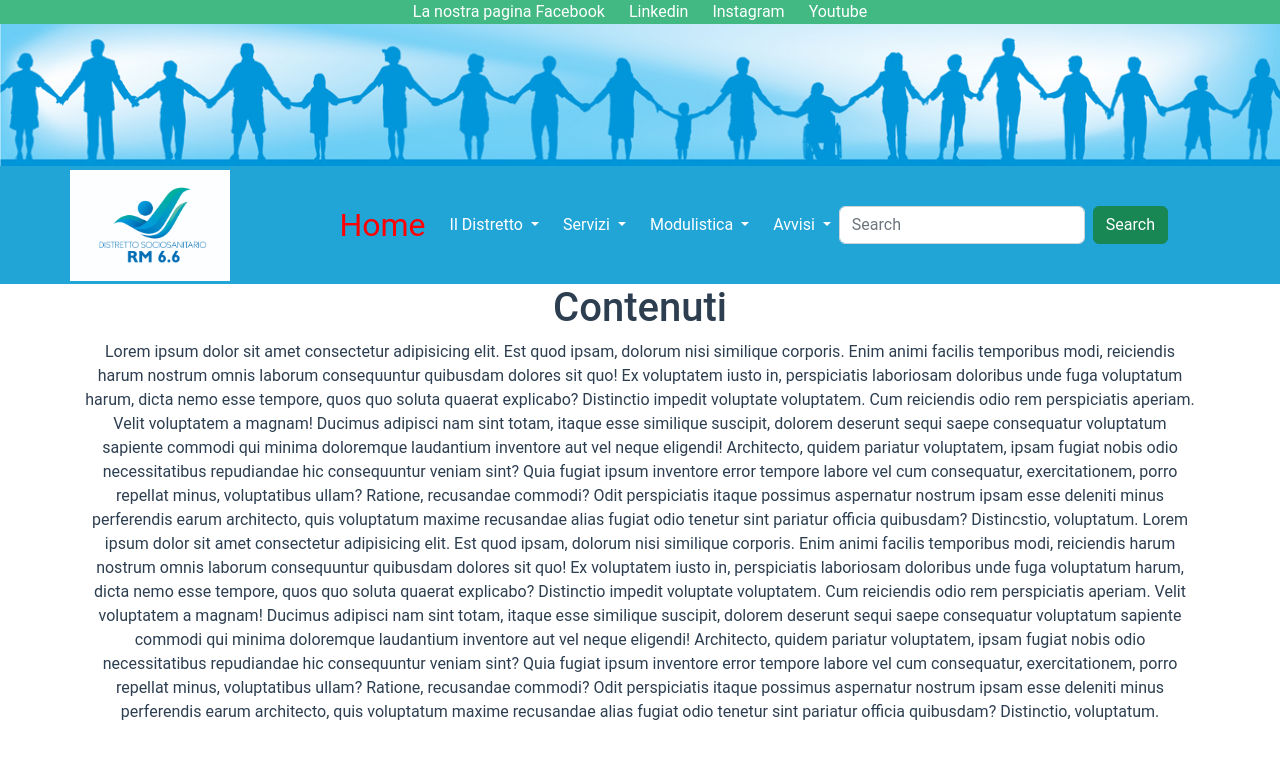
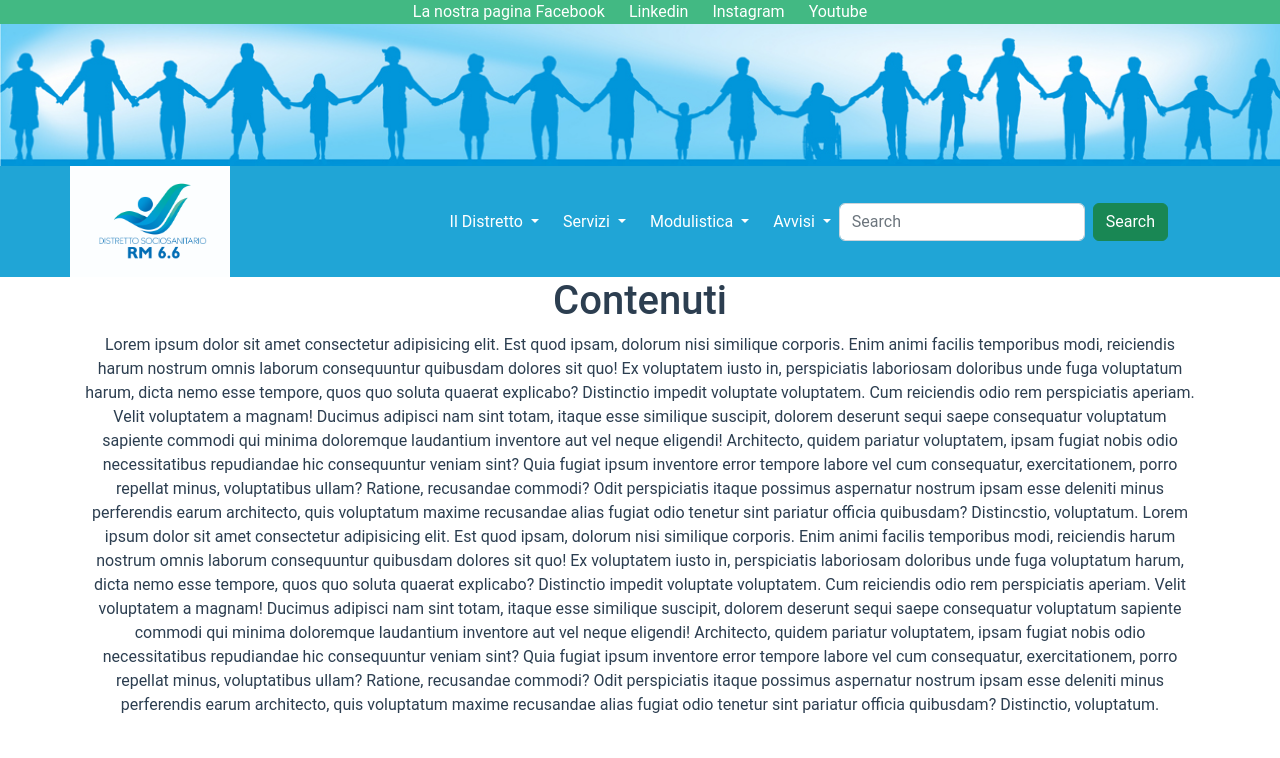
Before and after one commit to Ruma303/ciglieri-demo, a Vue app: page / in a window 1280 px wide. Shown: the top 758 px of the page. Built offline with nearby package versions, Linux system fonts and the light colour scheme.

Commit message:
ritorno a prima ma senza link HOME

```diff
--- a/src/components/NavbarComponent.vue
+++ b/src/components/NavbarComponent.vue
@@ -1,7 +1,6 @@
 <template>
   <nav class="navbar navbar-expand-lg">
   <div class="container-fluid">
-    <a class="navbar-brand" href="#" id="home-button">Home</a>
     <button class="navbar-toggler" type="button" data-bs-toggle="collapse" data-bs-target="#navbarScroll" aria-controls="navbarScroll" aria-expanded="false" aria-label="Toggle navigation">
       <span class="navbar-toggler-icon"></span>
     </button>
@@ -68,8 +67,4 @@ export default {
 </script>
 
 <style lang="scss" scoped>
-#home-button {
-  font-size: 2rem;
-  color: red;
-}
 </style>
```
Also changed, not shown: 1 other file (tests, documents, lock files or other folders).
